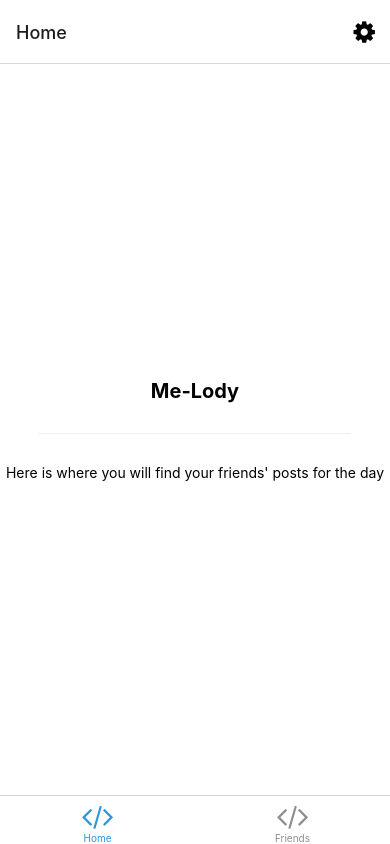
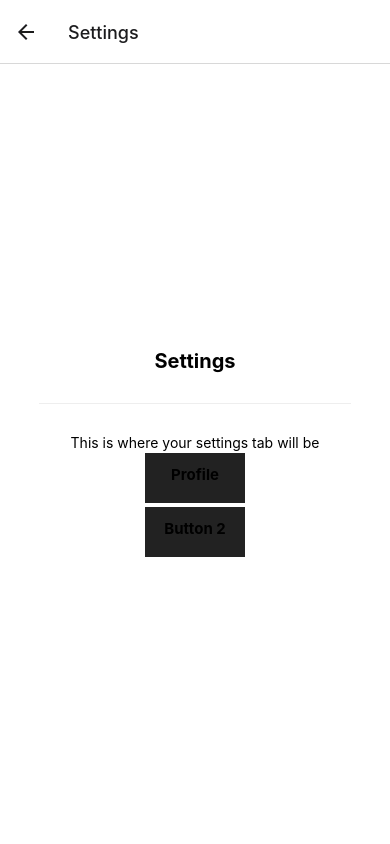
Before and after one commit to ethang17/Me-Lody, a React Native app: screen /Settings in a window 390 px wide. Built offline with nearby package versions, Linux system fonts and the light colour scheme; what expo-linking would draw is missing.

Commit message:
Renaming 'Modal' to 'Settings' to avoid confusion

```diff
--- a/navigation/LinkingConfiguration.ts
+++ b/navigation/LinkingConfiguration.ts
@@ -27,7 +27,7 @@ const linking: LinkingOptions<RootStackParamList> = {
           },
         },
       },
-      Modal: 'Settings',
+      Settings: 'Settings',
       NotFound: '*',
       Profile: 'Profile',
     },
--- a/navigation/index.tsx
+++ b/navigation/index.tsx
@@ -12,7 +12,7 @@ import { ColorSchemeName, Pressable } from 'react-native';
 
 import Colors from '../constants/Colors';
 import useColorScheme from '../hooks/useColorScheme';
-import ModalScreen from '../screens/ModalScreen';
+import SettingsScreen from '../screens/SettingsScreen';
 import NotFoundScreen from '../screens/NotFoundScreen';
 import TabOneScreen from '../screens/TabOneScreen';
 import TabTwoScreen from '../screens/TabTwoScreen';
@@ -43,7 +43,7 @@ function RootNavigator() {
       <Stack.Screen name="NotFound" component={NotFoundScreen} options={{ title: 'Oops!' }} />
       <Stack.Screen name="Profile" component={ProfileScreen} options={{ title: 'Profile' }} />
       <Stack.Group screenOptions={{ presentation: 'modal' }}>
-        <Stack.Screen name="Modal" component={ModalScreen} />
+        <Stack.Screen name="Settings" component={SettingsScreen} />
         </Stack.Group>
 
 
@@ -74,7 +74,7 @@ function BottomTabNavigator() {
           tabBarIcon: ({ color }) => <TabBarIcon name="code" color={color} />,
           headerRight: () => (
             <Pressable
-              onPress={() => navigation.navigate('Modal')}
+              onPress={() => navigation.navigate('Settings')}
               style={({ pressed }) => ({
                 opacity: pressed ? 0.5 : 1,
               })}>
--- a/screens/ModalScreen.tsx
+++ b/screens/SettingsScreen.tsx
@@ -3,7 +3,7 @@ import { Platform, StyleSheet, Button, Alert, Pressable } from 'react-native';
 import { Text, View } from '../components/Themed';
 import { RootStackScreenProps } from '../types';
 
-export default function ModalScreen({ navigation }: RootStackScreenProps<'Modal'>) {
+export default function SettingsScreen({ navigation }: RootStackScreenProps<'Settings'>) {
   return (
     <View style={styles.container}>
       <Text style={styles.title}>Settings</Text>
@@ -46,7 +46,7 @@ const styles = StyleSheet.create({
   },
   blockButton: {
     height: 50,
-    width: 200,
+    width: 100,
     backgroundColor: '#222',
     alignItems: 'center',
     paddingVertical: 12,
--- a/types.tsx
+++ b/types.tsx
@@ -15,7 +15,7 @@ declare global {
 
 export type RootStackParamList = {
   Root: NavigatorScreenParams<RootTabParamList> | undefined;
-  Modal: undefined;
+  Settings: undefined;
   Profile: undefined;
   NotFound: undefined;
 };
```
